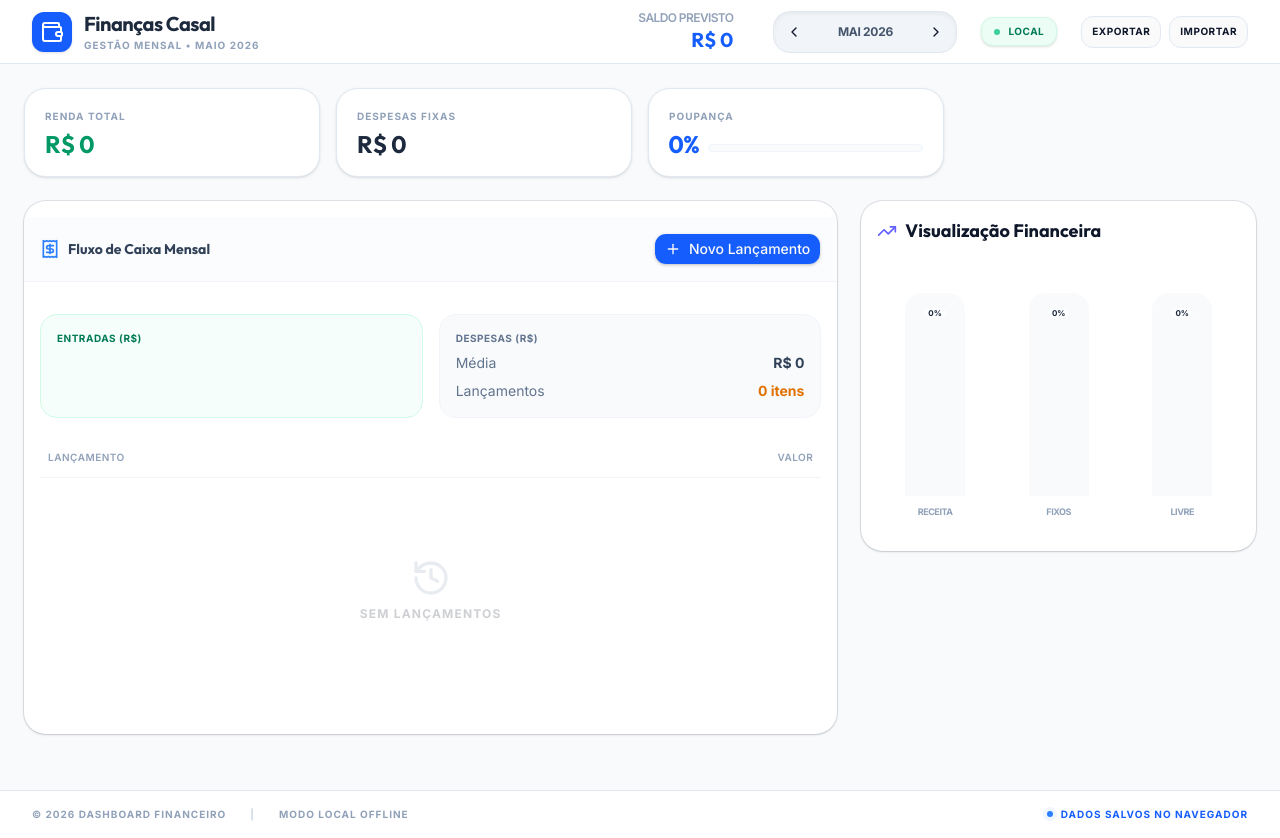
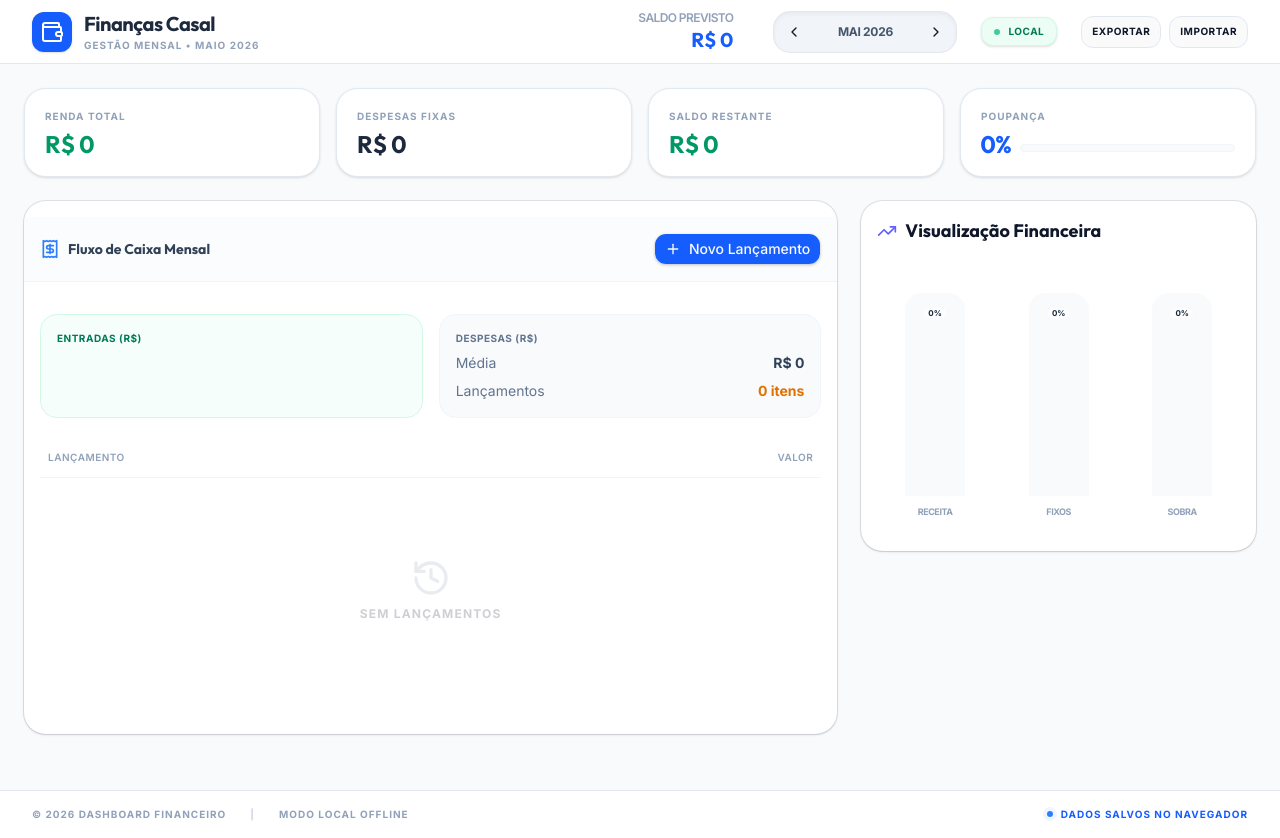
Before and after one commit to josemarcelosswit/casal, a React (Vite) app: page / in a window 1280 px wide. Built offline with nearby package versions, Linux system fonts and the light colour scheme.

Commit message:
feat: Sync transaction month with date
Update the `month` field of transactions to dynamically reflect their `date`. This ensures consistency when transactions are added or updated with new dates, correctly associating them with the appropriate month for filtering and display.

```diff
--- a/src/App.tsx
+++ b/src/App.tsx
@@ -102,6 +102,7 @@ export default function App() {
   };
 
   const handleAddTransaction = (data: Partial<FinanceTransaction>) => {
+    const trxDate = data.date ? parseISO(data.date) : new Date();
     const newTransaction: FinanceTransaction = {
       id: Math.random().toString(36).substr(2, 9),
       userId: 'local-user',
@@ -110,7 +111,7 @@ export default function App() {
       description: data.description || '',
       category: 'Geral',
       date: data.date || new Date().toISOString(),
-      month: (data as any).customMonth || format(currentMonth, 'yyyy-MM'),
+      month: format(trxDate, 'yyyy-MM'),
       createdAt: new Date().toISOString()
     };
     setTransactions(prev => [newTransaction, ...prev]);
@@ -121,7 +122,16 @@ export default function App() {
   };
 
   const handleUpdateTransaction = (id: string, data: Partial<FinanceTransaction>) => {
-    setTransactions(prev => prev.map(t => t.id === id ? { ...t, ...data } : t));
+    setTransactions(prev => prev.map(t => {
+      if (t.id === id) {
+        const updated = { ...t, ...data };
+        if (data.date) {
+          updated.month = format(parseISO(data.date), 'yyyy-MM');
+        }
+        return updated;
+      }
+      return t;
+    }));
   };
 
   const changeMonth = (offset: number) => {
@@ -130,7 +140,9 @@ export default function App() {
 
   // Filter transactions for current month
   const monthStr = format(currentMonth, 'yyyy-MM');
-  const filteredTransactions = transactions.filter(t => t.month === monthStr);
+  const filteredTransactions = transactions
+    .filter(t => t.month === monthStr)
+    .sort((a, b) => new Date(b.date).getTime() - new Date(a.date).getTime());
 
   const totals = filteredTransactions.reduce((acc, curr) => {
     if (curr.type === 'income') acc.income += curr.amount;
@@ -234,6 +246,11 @@ export default function App() {
             label="Despesas Fixas"
             amount={totals.expense}
             color="slate"
+          />
+          <KPICard
+            label="Saldo Restante"
+            amount={balance}
+            color={balance >= 0 ? "emerald" : "amber"}
           />
           <KPICard
             label="Poupança"
@@ -362,7 +379,7 @@ export default function App() {
                 <div className="flex items-end justify-around gap-6 pb-4 mt-6 flex-1">
                   <BarIndicator label="Receita" value={totals.income} total={Math.max(totals.income, totals.expense)} color="bg-emerald-500" />
                   <BarIndicator label="Fixos" value={totals.expense} total={Math.max(totals.income, totals.expense)} color="bg-slate-300" />
-                  <BarIndicator label="Livre" value={Math.max(0, balance)} total={Math.max(totals.income, totals.expense)} color="bg-blue-500" />
+                  <BarIndicator label="Sobra" value={Math.max(0, balance)} total={Math.max(totals.income, totals.expense)} color="bg-blue-500" />
                 </div>
               </CardContent>
             </Card>
@@ -498,29 +515,46 @@ function TransactionForm({ onSave, initialData }: { onSave: (data: any) => void,
   const [isRecurring, setIsRecurring] = useState(false);
   const [recurringMonths, setRecurringMonths] = useState('1');
 
+  const reset = () => {
+    if (!initialData) {
+      setAmount('');
+      setDescription('');
+      setIsRecurring(false);
+      setRecurringMonths('1');
+    }
+  };
+
   const handleSubmit = (e: React.FormEvent) => {
     e.preventDefault();
 
+    // Improved number parsing for Brazilian format (handle comma as decimal)
+    // If input type is "number", value is always dot-separated strings, but we handle just in case or for text inputs
+    const cleanAmount = amount.replace(',', '.');
+    const parsedAmount = parseFloat(cleanAmount);
+
+    if (isNaN(parsedAmount)) return;
+
     if (!initialData && isRecurring && parseInt(recurringMonths) > 1) {
-      const baseDate = parseISO(date);
+      const baseDate = new Date(date + 'T12:00:00');
       for (let i = 0; i < parseInt(recurringMonths); i++) {
         const nextDate = addMonths(baseDate, i);
         onSave({
           type,
-          amount: parseFloat(amount),
+          amount: parsedAmount,
           description: `${description} (${i + 1}/${recurringMonths})`,
-          date: nextDate.toISOString(),
-          customMonth: format(nextDate, 'yyyy-MM')
+          date: nextDate.toISOString()
         });
       }
     } else {
       onSave({
         type,
-        amount: parseFloat(amount),
+        amount: parsedAmount,
         description,
         date: new Date(date + 'T12:00:00').toISOString()
       });
     }
+
+    reset();
   };
 
   return (
```
